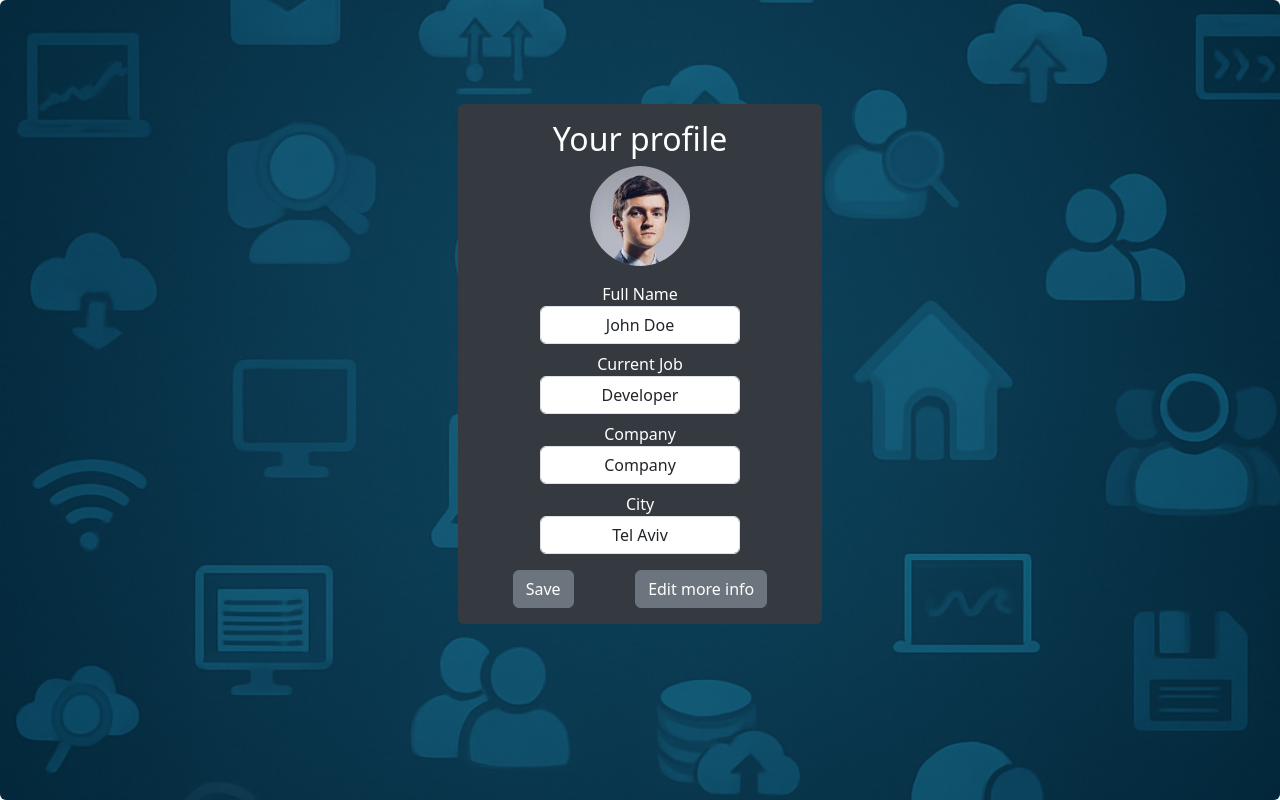
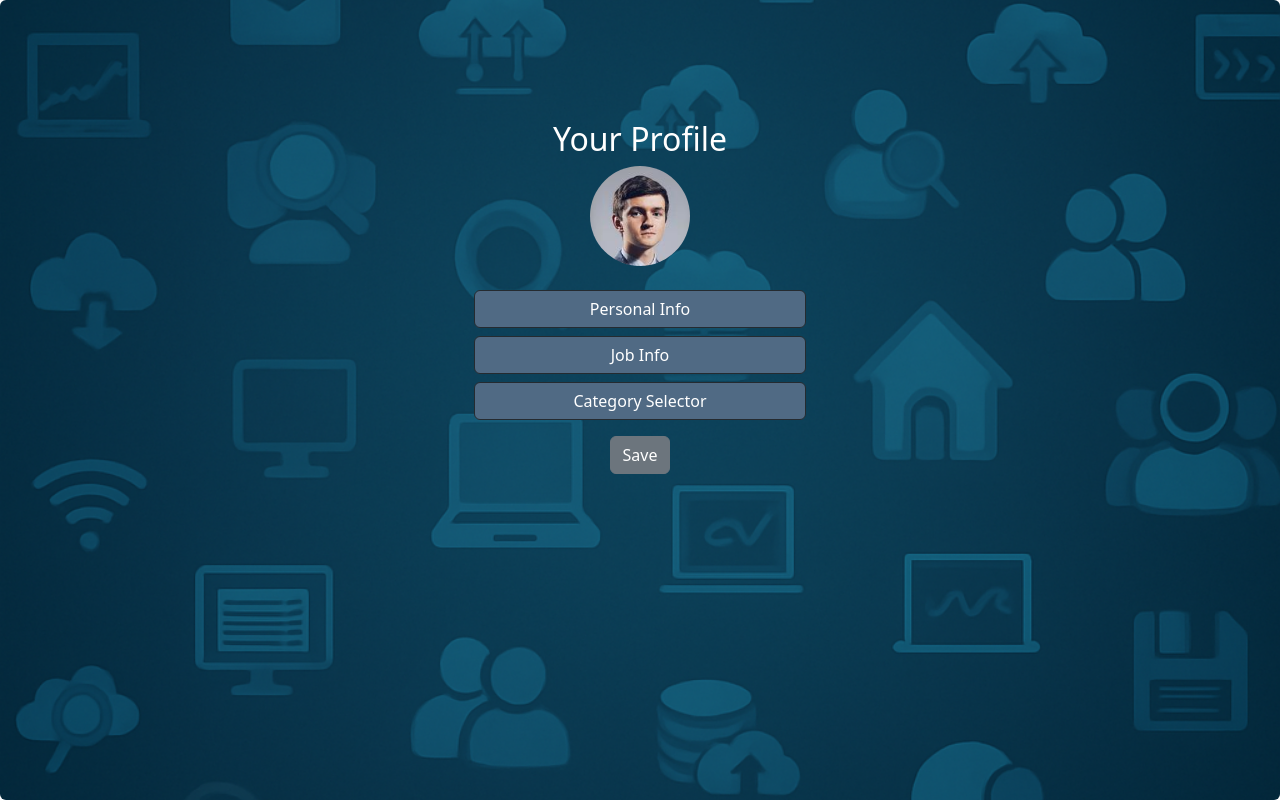
Before and after one commit to aviya1221/spintGroup4-cli, a React (Vite) app: page /user/profile in a window 1280 px wide. Built offline with nearby package versions, Linux system fonts and the light colour scheme.

Commit message:
change userprofile layout

```diff
--- a/src/userComp/AuthLayout.jsx
+++ b/src/userComp/AuthLayout.jsx
@@ -3,6 +3,28 @@ import { Routes, Route } from "react-router-dom";
 import UserScreen from "./UserScreen";
 import Welcome from "./Welcome";
 import UserDetail from "./UserDetail";
+const sampleUser = {
+  id: 1,
+  full_name: "ישראל ישראלי",
+  english_name: "Isreal",
+  picture: "https://animalfactguide.com/wp-content/uploads/2023/08/meerkat-768x512.jpg",
+  phone: "052-7975787",
+  email: "you@gmail",
+  city: "aco",
+  role: "devops",
+  current_company: "fox",
+  years_of_experience: 7,
+  linkedin_url: "www.linkedin.com/in/nerya-reznickovich",
+  facebook_url: "facebook123",
+  community_value: "mentor",
+  additional_info: "teacher of cs",
+  skills: "docker, python",
+  wants_updates: "TRUE",
+  admin_notes: "yes",
+  jobs_history: "fox, apple, youtube",
+  groups: "menachem, yosi",
+  events: "meetup, bootcamp, party"
+};
 
 export default function UserLayout() {
   return (
@@ -19,8 +41,8 @@ export default function UserLayout() {
       <div className="w-100" style={{ maxWidth: "800px" }}>
         <Routes>
           <Route path="" element={<Welcome />} />
-          <Route path="profile" element={<UserScreen />} />
-          <Route path="profile/detail" element={<UserDetail />} />
+          <Route path="profile" element={<UserScreen userData={sampleUser}  />} />
+          {/* <Route path="profile/detail" element={<UserDetail />} /> */}
         </Routes>
       </div>
     </div>
--- /dev/null
+++ b/src/userComp/CategorySelector.jsx
@@ -0,0 +1,54 @@
+import React from "react";
+import { Badge, Button } from "react-bootstrap";
+
+export default function CategorySelector({
+  selectedCategories,
+  toggleCategory,
+  onBack
+}) {
+  const options = [
+    "Student",
+    "Manager",
+    "Recruiter",
+    "Security",
+    "High-tech"
+  ];
+
+  return (
+    <div
+      className="p-3 h-100"
+      style={{ backgroundColor: "#495057", color: "white" }}
+    >
+      <h3 className="mb-3">Choose Categories</h3>
+      <div className="mb-4">
+        {options.map(opt => {
+          const active = selectedCategories.includes(opt);
+          return (
+            <Badge
+              key={opt}
+              pill
+              bg={active ? "light" : "secondary"}
+              text={active ? "dark" : "white"}
+              style={{
+                cursor: "pointer",
+                margin: "0.25rem",
+                padding: "0.6em 1em",
+                fontSize: "0.9rem"
+              }}
+              onClick={() => toggleCategory(opt)}
+            >
+              {opt}
+            </Badge>
+          );
+        })}
+      </div>
+      <Button
+        variant="outline-light"
+        className="w-100 mt-3"
+        onClick={onBack}
+      >
+        Back
+      </Button>
+    </div>
+  );
+}
--- /dev/null
+++ b/src/userComp/JobInfo.jsx
@@ -0,0 +1,35 @@
+// src/components/JobInfo.jsx
+import React from "react";
+import { Form, Button } from "react-bootstrap";
+
+export default function JobInfo({ refs, onBack }) {
+  return (
+    <div>
+      <h3 className="text-white">Job & Skills</h3>
+      <Form.Group className="mb-2 mt-4">
+        <Form.Label>Current Job</Form.Label>
+        <Form.Control ref={refs.currentJobRef} defaultValue="Developer" />
+      </Form.Group>
+      <Form.Group className="mb-2">
+        <Form.Label>Company</Form.Label>
+        <Form.Control ref={refs.companyRef} defaultValue="Company" />
+      </Form.Group>
+      <Form.Group className="mb-2">
+        <Form.Label>City</Form.Label>
+        <Form.Control ref={refs.cityRef} defaultValue="Tel Aviv" />
+      </Form.Group>
+      <Form.Group className="mb-2">
+        <Form.Label>Skills</Form.Label>
+        <Form.Control ref={refs.skillsRef} defaultValue="HTML,CSS,JS" />
+      </Form.Group>
+
+      <Button
+              variant="outline-light"
+              className="w-100 mt-3"
+              onClick={onBack}
+            >
+              Back
+            </Button>
+    </div>
+  );
+}
--- /dev/null
+++ b/src/userComp/PersonalInfo.jsx
@@ -0,0 +1,45 @@
+import React from "react";
+import { Form, Button } from "react-bootstrap";
+
+export default function PersonalInfo({ refs, onBack }) {
+  return (
+    <div>
+      <h3 className="text-white">Personal Details</h3>
+
+      <Form.Group className="mb-2 mt-4">
+        <Form.Label>Full Name</Form.Label>
+        <Form.Control ref={refs.fullNameRef} placeholder="Full Name" />
+      </Form.Group>
+
+      <Form.Group className="mb-2">
+        <Form.Label>City</Form.Label>
+        <Form.Control ref={refs.cityRef} placeholder="City" />
+      </Form.Group>
+
+
+      <Form.Group className="mb-2">
+        <Form.Label>Phone</Form.Label>
+        <Form.Control ref={refs.phoneRef} placeholder="Phone" />
+      </Form.Group>
+
+      <Form.Group className="mb-2">
+        <Form.Label>LinkedIn</Form.Label>
+        <Form.Control ref={refs.linkedinRef} placeholder="LinkedIn URL" />
+      </Form.Group>
+
+      <Form.Group className="mb-2">
+        <Form.Label>Email</Form.Label>
+        <Form.Control type="email" ref={refs.emailRef} placeholder="Email" />
+      </Form.Group>
+
+      <div className="text-center mt-3">
+      <Button
+              variant="outline-light"
+              className="w-100 mt-3"
+              onClick={onBack} >
+              Back
+    </Button>
+      </div>
+    </div>
+  );
+}
--- a/src/userComp/UserScreen.jsx
+++ b/src/userComp/UserScreen.jsx
@@ -1,104 +1,177 @@
 import React, { useState, useRef } from "react";
 import { Container, Row, Col, Button } from "react-bootstrap";
-import UserDetails from "./UserDetail";
-import SaveButton from "./userButtons/SaveButton.jsx";
-import userStore from '../assets/clientStore.js'
-import InfoButton from "./userButtons/InfoButton.jsx";
+import PersonalInfo     from "./PersonalInfo";
+import JobInfo          from "./JobInfo";
+import CategorySelector from "./CategorySelector";
+import SaveButton       from "./userButtons/SaveButton.jsx";
 
 export default function UserScreen() {
-    const{showDetails}=userStore();
+  const [view, setView] = useState(null);
+  const [selectedCategories, setSelectedCategories] = useState([]);
 
+  // refs לכל השדות
+  const fullNameRef     = useRef();
+  const currentJobRef   = useRef();
+  const companyRef      = useRef();
+  const cityRef         = useRef();
+  const phoneRef        = useRef();
+  const linkedinRef     = useRef();
+  const emailRef        = useRef();
+  const yearsRef        = useRef();
+  const skillsRef       = useRef();
+  const LastCompRef     = useRef();
+  const notificationRef = useRef();
+  const categoryRef     = useRef();
 
-  const fullNameRef = useRef();
-  const currentJobRef = useRef();
-  const companyRef = useRef();
-  const cityRef = useRef();
-
-  const phoneRef = useRef();
-  const linkedinRef = useRef();
-  const emailRef = useRef();
-  const yearsRef = useRef();
-  const skillsRef = useRef();
-  const LastCompRef = useRef();
-  const notificationRef = useRef();
-
-  const getValues = () => {
-    return {
-      "Full Name": fullNameRef.current.value,
-      "Current Job": currentJobRef.current.value,
-      "Company": companyRef.current.value,
-      "City": cityRef.current.value,
-      "Phone": phoneRef.current.value,
-      "LinkedIn": linkedinRef.current.value,
-      "Email": emailRef.current.value,
-      "Years of experience": yearsRef.current.value,
-      "Skills": skillsRef.current.value,
-      "Last company":LastCompRef.current.value,
-      "notification":notificationRef.current.value
-    };
+  // toggle לבחירה/ביטול קטגוריה
+  const toggleCategory = opt => {
+    setSelectedCategories(prev =>
+      prev.includes(opt)
+        ? prev.filter(x => x !== opt)
+        : [...prev, opt]
+    );
   };
 
+  // צבעי הכפתורים
+  const normalBg   = "#506a84ff";
+  const normalBd   = "#252b30ff";
+  const hoverBg    = "#40576eff";
+  const hoverBd    = "#1f2327ff";
+
+  // NavBtn עם הובר
+  function NavBtn({ children, onClick }) {
+    const [hover, setHover] = useState(false);
+    return (
+      <Button
+        onMouseEnter={() => setHover(true)}
+        onMouseLeave={() => setHover(false)}
+        onClick={onClick}
+        style={{
+          backgroundColor: hover ? hoverBg : normalBg,
+          borderColor:     hover ? hoverBd : normalBd,
+          boxShadow:       "none",
+          fontWeight:      500,
+          color:           "white"
+        }}
+      >
+        {children}
+      </Button>
+    );
+  }
+
+  const getValues = () => ({
+    "Full Name":           fullNameRef.current.value,
+    "Current Job":         currentJobRef.current.value,
+    "Company":             companyRef.current.value,
+    "City":                cityRef.current.value,
+    "Phone":               phoneRef.current.value,
+    "LinkedIn":            linkedinRef.current.value,
+    "Email":               emailRef.current.value,
+    "Years of experience": yearsRef.current.value,
+    "Skills":              skillsRef.current.value,
+    "Last company":        LastCompRef.current.value,
+    "Notification":        notificationRef.current.checked,
+    "SelectedCategories":  selectedCategories
+  });
+
   const panelStyle = {
-  position: "fixed",
-  top: 0,
-  right: showDetails ? 0 : "-100%",
-  bottom: 0,              // תופס מה‐top עד הסוף
-  width: "300px",
-  padding: "1rem",
-  backgroundColor: "#495057",
-  color: "white",
-  transition: "right 0.5s ease",
-  zIndex: 1050,
-
-  overflowY: "auto",
-  WebkitOverflowScrolling: "touch",
+    position:               "fixed",
+    top:                    0,
+    right:                  view ? 0 : "-100%",
+    bottom:                 0,
+    width:                  "100%",
+    maxWidth:               "300px",
+    height:                 "100vh",
+    padding:                "1rem",
+    backgroundColor:        "#495057",
+    color:                  "white",
+    transition:             "right 0.4s ease",
+    zIndex:                 1050,
+    overflowY:              "auto",
+    WebkitOverflowScrolling:"touch"
   };
-
 
   return (
     <div style={{ position: "relative" }}>
+      {/* כרטיס ראשי */}
       <Container fluid className="p-4">
         <Row className="justify-content-center">
-          <Col xs={12} sm={10} md={8} lg={6} xl={6}>
-            <div className="p-3 rounded" style={{ backgroundColor: "#343a40", color: "#fff", position: "relative" }}>
+          <Col xs={12} sm={10} md={8} lg={6}>
+            <div className="p-3 text-white text-center">
+              <h2>Your Profile</h2>
+              <img
+                src="/Img/1.jpg"
+                alt="Profile"
+                style={{ width: "100px", borderRadius: "50%" }}
+              />
 
-              <h2>Your profile</h2>
-              <img src="/Img/1.jpg" alt="Profile" style={{ width: "100px", borderRadius: "50%" }} />
-              <div className="mt-3">
-                <label>Full Name</label>
-                <input ref={fullNameRef} className="form-control mb-2 mx-auto" defaultValue="John Doe" style={{ width: "60%", textAlign: "center" }} />
-                <label>Current Job</label>
-                <input ref={currentJobRef} className="form-control mb-2 mx-auto" defaultValue="Developer" style={{ width: "60%", textAlign: "center" }} />
-                <label>Company</label>
-                <input ref={companyRef} className="form-control mb-2 mx-auto" defaultValue="Company" style={{ width: "60%", textAlign: "center" }} />
-                <label>City</label>
-                <input ref={cityRef} className="form-control mb-2 mx-auto" defaultValue="Tel Aviv" style={{ width: "60%", textAlign: "center" }} />
+              <div className="mt-4 d-grid gap-2">
+                <NavBtn onClick={() => setView("personal")}>
+                  Personal Info
+                </NavBtn>
+                <NavBtn onClick={() => setView("job")}>
+                  Job Info
+                </NavBtn>
+                <NavBtn onClick={() => setView("category")}>
+                  Category Selector
+                </NavBtn>
               </div>
-
-
 
               <div className="d-flex justify-content-around align-items-center mt-3">
                 <SaveButton getValues={getValues} />
-
-            <InfoButton/>
-
               </div>
-
             </div>
           </Col>
         </Row>
       </Container>
 
+      {/* סקשן צדדי */}
       <div style={panelStyle}>
-        <UserDetails
+        {view === "personal" && (
+          <PersonalInfo
             refs={{
+              fullNameRef,
+              currentJobRef,
+              companyRef,
+              cityRef,
               phoneRef,
               linkedinRef,
               emailRef,
               yearsRef,
-            skillsRef
+              skillsRef,
+              LastCompRef,
+              notificationRef,
+              categoryRef
             }}
+            onBack={() => setView(null)}
           />
+        )}
+        {view === "job" && (
+          <JobInfo
+            refs={{
+              fullNameRef,
+              currentJobRef,
+              companyRef,
+              cityRef,
+              phoneRef,
+              linkedinRef,
+              emailRef,
+              yearsRef,
+              skillsRef,
+              LastCompRef,
+              notificationRef,
+              categoryRef
+            }}
+            onBack={() => setView(null)}
+          />
+        )}
+        {view === "category" && (
+          <CategorySelector
+            selectedCategories={selectedCategories}
+            toggleCategory={toggleCategory}
+            onBack={() => setView(null)}
+          />
+        )}
       </div>
     </div>
   );
--- a/src/userComp/Welcome.jsx
+++ b/src/userComp/Welcome.jsx
@@ -15,7 +15,7 @@ export default function Welcome() {
 
   return (
     <div
-      className="d-flex justify-content-center align-items-center vh-100">
+      className="d-flex justify-content-center vh-50">
       <div
         className="p-5 rounded"
         style={{
--- a/src/userComp/userButtons/SaveButton.jsx
+++ b/src/userComp/userButtons/SaveButton.jsx
@@ -10,7 +10,7 @@ export default function SaveButton({ getValues }) {
   return (
     <Button
       variant="secondary"
-      className="ms-2"
+      className=""
       onClick={handleClick}
     >
       Save
```
Also changed, not shown: src/userComp/Updates.jsx (added, +25 -0 lines). Lines whose indentation alone changed are shown as unchanged.
